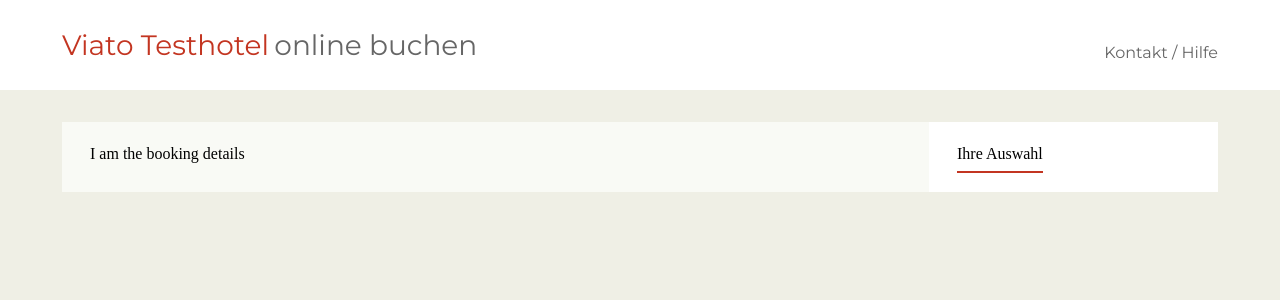
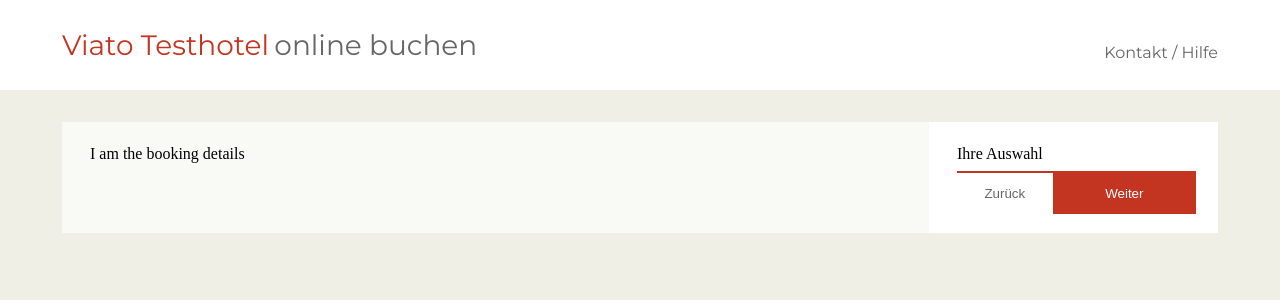
Before and after one commit to vibueno/viato_buchungsmaschine, a React app: page / in a window 1280 px wide. Shown: the top 300 px of the page. Built offline with nearby package versions, Linux system fonts and the light colour scheme.

Commit message:
Add buttons to Booking summary

```diff
--- a/src/components/Button/index.tsx
+++ b/src/components/Button/index.tsx
@@ -2,6 +2,15 @@ import React from 'react';
 
 import './index.scss';
 
-const Button = () => <></>;
+type ButtonProps = {
+  caption: string;
+  cssClass: string;
+};
+
+const Button = ({ caption, cssClass }: ButtonProps) => (
+  <>
+    <button className={cssClass}>{caption}</button>
+  </>
+);
 
 export default Button;
--- a/src/views/BookingSummary/index.scss
+++ b/src/views/BookingSummary/index.scss
@@ -2,9 +2,37 @@
 
 .booking-summary {
   display: flex;
+  flex-direction: column;
   flex: 1 1 25%;
   align-items: stretch;
   padding: 23px 22px 19px 28px;
   height: 100%;
   background-color: $color-white;
 }
+
+.booking-summary-btn-panel {
+  display: flex;
+  flex: 1 1 100%;
+}
+
+.btn {
+  border: none;
+  cursor: pointer;
+}
+
+.btn-next {
+  @extend .btn;
+  flex: 1 1 60%;
+  align-self: flex-end;
+  width: 130px;
+  height: 41px;
+  color: $color-white;
+  background-color: $color-red;
+}
+
+.btn-back {
+  @extend .btn;
+  flex: 1 1 40%;
+  color: $color-grey-1;
+  background-color: $color-white;
+}
--- a/src/views/BookingSummary/index.tsx
+++ b/src/views/BookingSummary/index.tsx
@@ -1,11 +1,17 @@
 import React from 'react';
+
+import Button from '../../components/Button';
 
 import './index.scss';
 
 const BookingSummary = () => (
   <>
-    <div className="booking-summary ">
+    <div className="booking-summary">
       <span className="text-underlined">Ihre Auswahl</span>
+      <div className="booking-summary-btn-panel">
+        <Button caption="Zurück" cssClass="btn-back" />
+        <Button caption="Weiter" cssClass="btn-next" />
+      </div>
     </div>
   </>
 );
```
